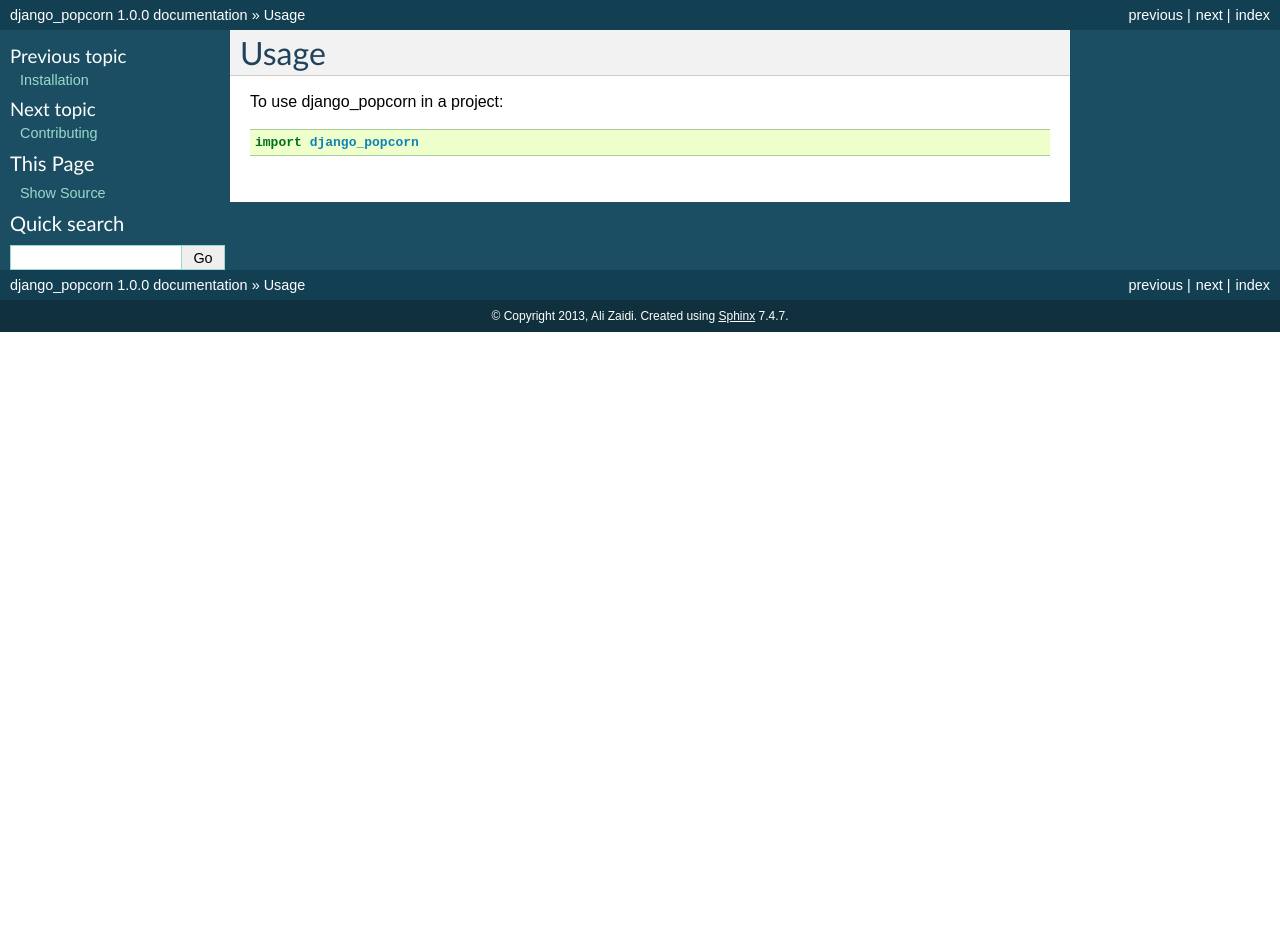
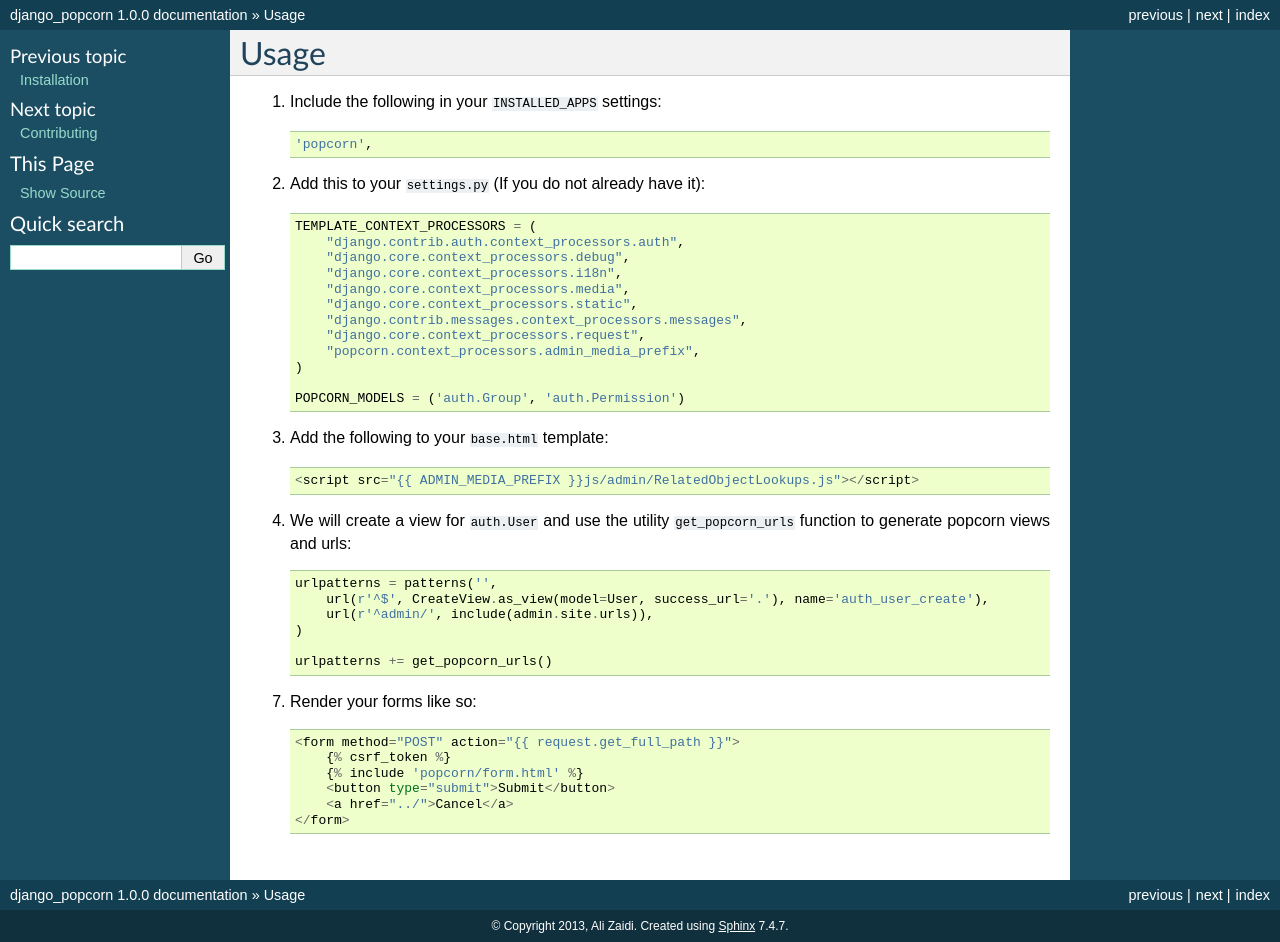
Before and after one commit to alixedi/django_popcorn, a Sphinx documentation site: the page built from docs/usage.rst, in a window 1280 px wide. Built offline with Sphinx 7.4.7, drawn with Linux system fonts in a browser that asks for light colours; the version number is read from the project's files by our own code; before the commit the page ends 900 px from its top, so only the background shows below that.

Commit message:
Updating usage

```diff
--- a/docs/usage.rst
+++ b/docs/usage.rst
@@ -2,6 +2,43 @@
 Usage
 ========
 
-To use django_popcorn in a project::
+1. Include the following in your ``INSTALLED_APPS`` settings: ::
 
-	import django_popcorn
+    'popcorn',
+
+2. Add this to your ``settings.py`` (If you do not already have it): ::
+
+    TEMPLATE_CONTEXT_PROCESSORS = (
+        "django.contrib.auth.context_processors.auth",
+        "django.core.context_processors.debug",
+        "django.core.context_processors.i18n",
+        "django.core.context_processors.media",
+        "django.core.context_processors.static",
+        "django.contrib.messages.context_processors.messages",
+        "django.core.context_processors.request",
+        "popcorn.context_processors.admin_media_prefix",
+    )
+
+    POPCORN_MODELS = ('auth.Group', 'auth.Permission')
+
+3. Add the following to your ``base.html`` template: ::
+
+    <script src="{{ ADMIN_MEDIA_PREFIX }}js/admin/RelatedObjectLookups.js"></script>
+
+4. We will create a view for ``auth.User`` and use the utility ``get_popcorn_urls`` function to generate popcorn views and urls: ::
+
+    urlpatterns = patterns('',
+        url(r'^$', CreateView.as_view(model=User, success_url='.'), name='auth_user_create'),
+        url(r'^admin/', include(admin.site.urls)),
+    )
+
+    urlpatterns += get_popcorn_urls()
+
+7. Render your forms like so: ::
+
+        <form method="POST" action="{{ request.get_full_path }}">
+            {% csrf_token %}
+            {% include 'popcorn/form.html' %}
+            <button type="submit">Submit</button>
+            <a href="../">Cancel</a>
+        </form>
```
